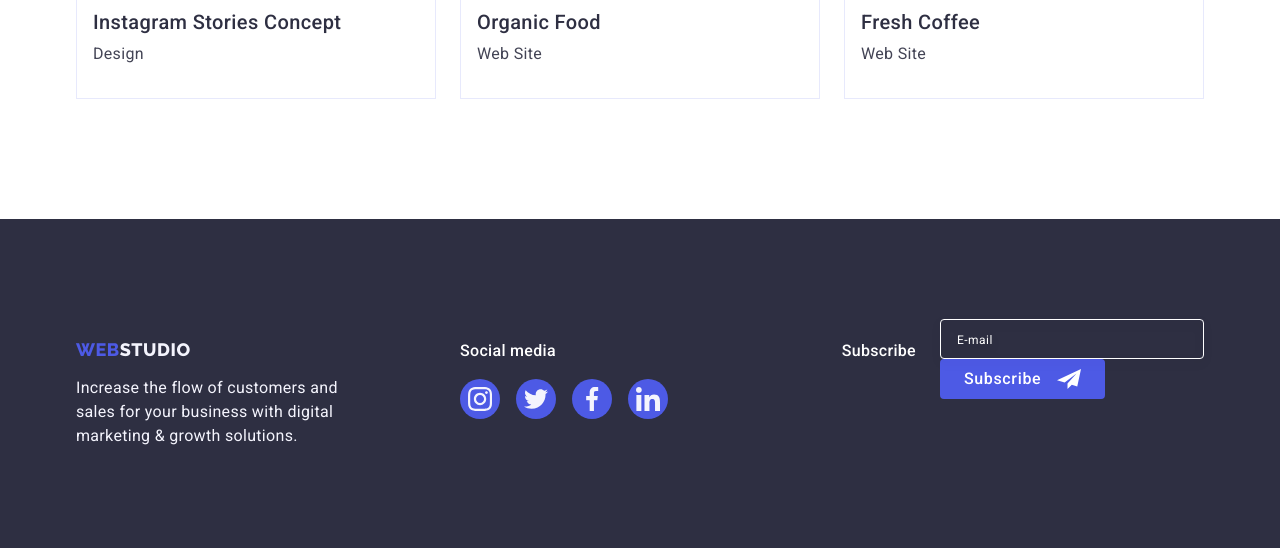
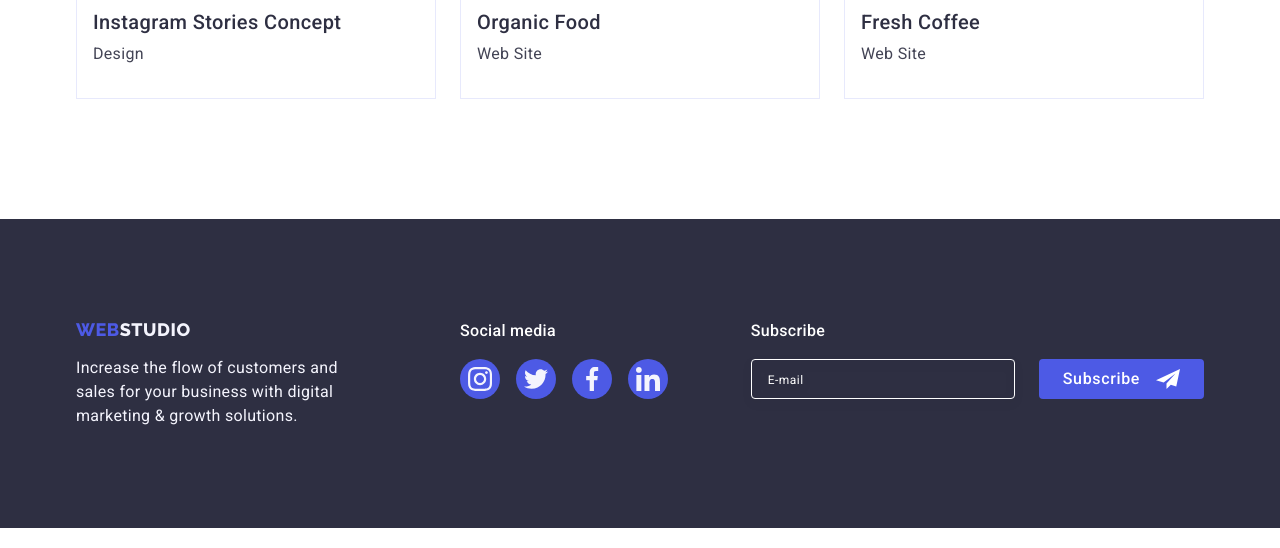
Before and after one commit to RomanKorotun/goit-markup-hw-06, a plain HTML site: page portfolio.html in a window 1280 px wide. Shown: the part 1551-2099 px from the top of the page. Drawn offline with nearby package versions, Linux system fonts and the light colour scheme.

Commit message:
Update portfolio.html

```diff
--- a/portfolio.html
+++ b/portfolio.html
@@ -357,9 +357,8 @@
           </ul>
         </div>
         <div class="footer-form-wrapper">
+          <p class="footer-form-description">Subscribe</p>
           <form class="footer-form">
-            <p class="footer-form-description">Subscribe</p>
-            <div class="footer-input-btn-flex">
             <input
               name="user-email"
               type="email"
@@ -372,7 +371,6 @@
                 <use href="./images/icons.svg#footer-btn-icon"></use>
               </svg>
             </button>
-            </div>
           </form>
         </div>
       </div>
```
Lines whose indentation alone changed are shown as unchanged.
